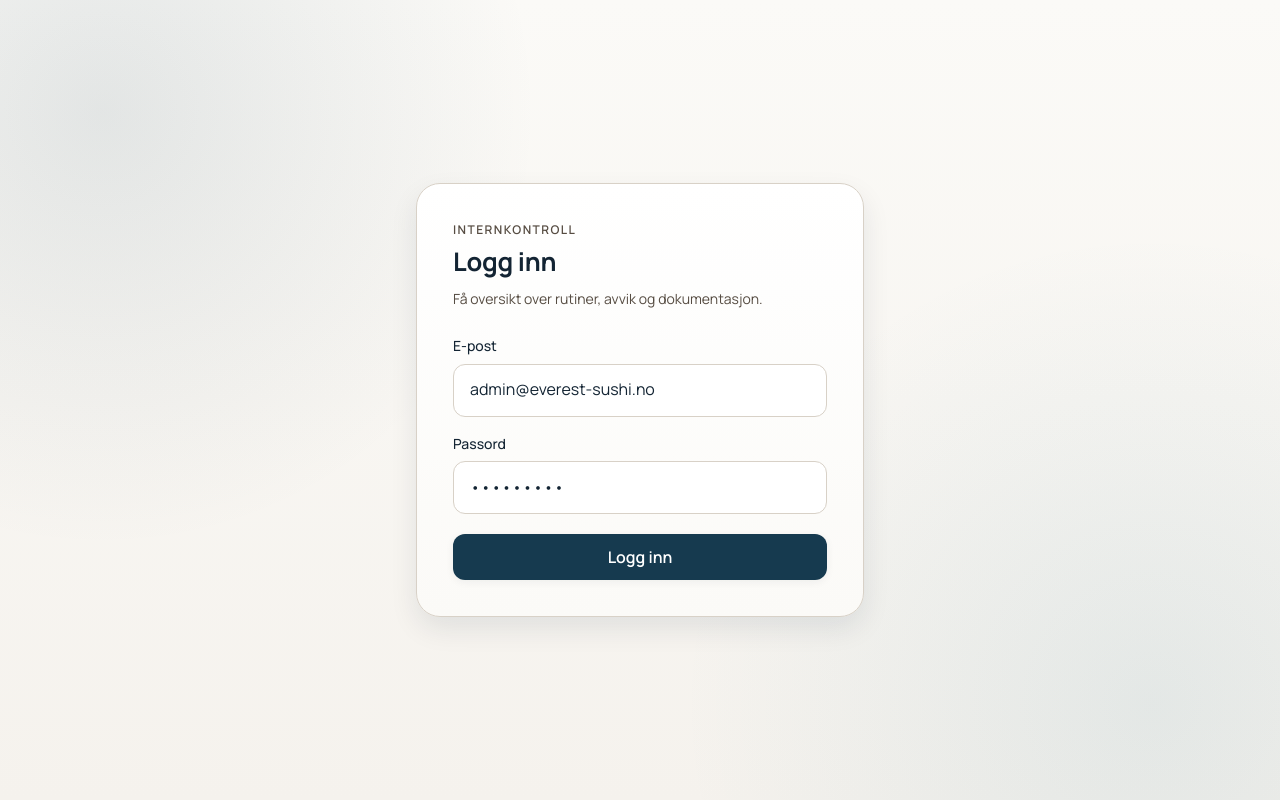
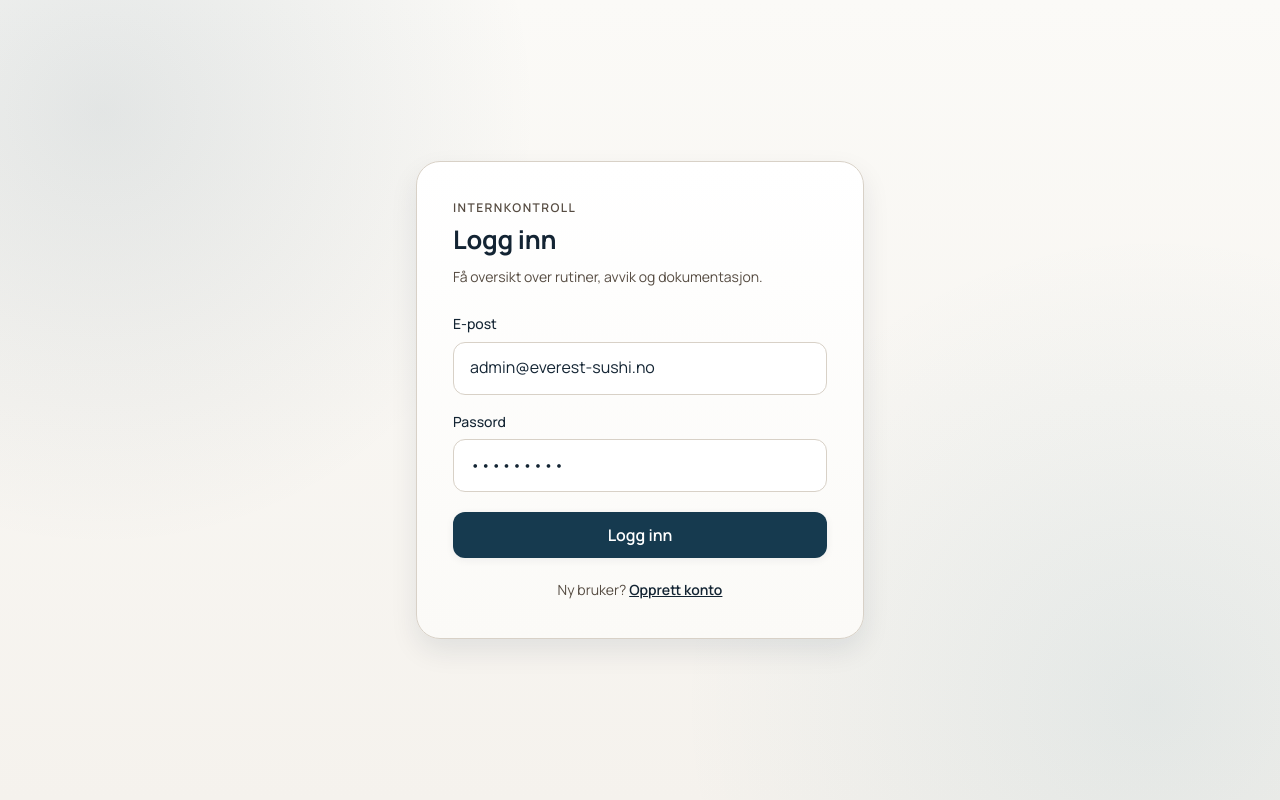
Before and after one commit to MagnusNaessanGaarder/IDATT2105_semester_project_2026, a Vue app in the folder frontend/: page /login in a window 1280 px wide. Built offline with nearby package versions, Linux system fonts and the light colour scheme; the HTML template or start-up script is replaced by a standard one.

Commit message:
Add "Create Account" link to LoginView and related styles

```diff
--- a/frontend/src/features/auth/views/LoginView.vue
+++ b/frontend/src/features/auth/views/LoginView.vue
@@ -90,6 +90,11 @@ const handleLogin = async () => {
           <span v-if="isLoading">Logger inn...</span>
           <span v-else>Logg inn</span>
         </button>
+
+        <p class="register-link">
+          Ny bruker?
+          <router-link :to="{ name: 'Register' }">Opprett konto</router-link>
+        </p>
       </form>
 
       <footer class="login-footer"></footer>
@@ -236,4 +241,17 @@ const handleLogin = async () => {
     padding: 1.5rem;
   }
 }
+
+.register-link {
+  margin-top: 1.25rem;
+  text-align: center;
+  font-size: var(--font-size-sm);
+  color: var(--color-gray-600);
+}
+
+.register-link a {
+  color: var(--color-foreground);
+  font-weight: var(--font-weight-semibold);
+  text-decoration: underline;
+}
 </style>
```
Lines whose indentation alone changed are shown as unchanged.
